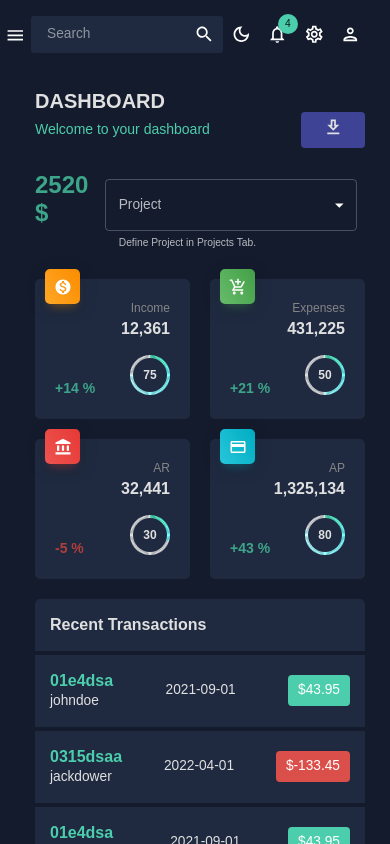
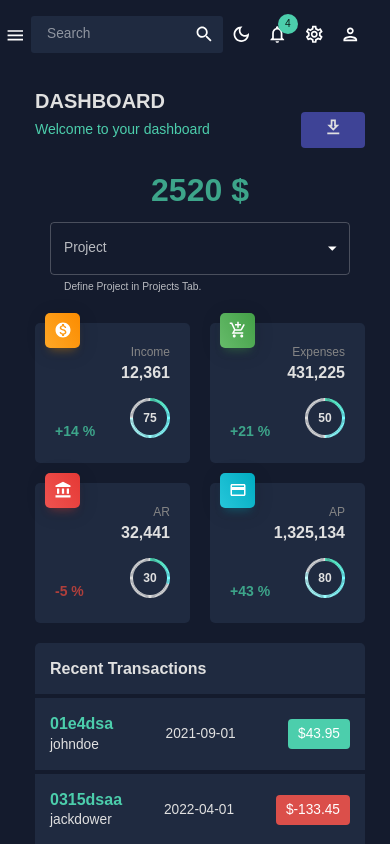
Before and after one commit to Samiomidi/cost-management, a Next.js app: page /dashboard in a window 390 px wide. Built offline with nearby package versions, Linux system fonts and the light colour scheme.

Commit message:
dashboard-total number updated

```diff
--- a/pages/dashboard.js
+++ b/pages/dashboard.js
@@ -72,7 +72,9 @@ const Dashboard = ({ isLoading }) => {
       <Box display="flex" flexDirection="column" gap="20px">
         <Box
           display="flex"
+          flexDirection={isMobile ? "column" : "row"}
           justifyContent="space-between"
+          alignItems="center"
           sx={{
             "& .css-75gcxd-MuiFormLabel-root-MuiInputLabel-root.Mui-focused": {
               color: `${colors.primary[100]}`,
@@ -81,7 +83,7 @@ const Dashboard = ({ isLoading }) => {
         >
           <Tooltip title="Project Balance" placement="right-start" arrow>
             <Typography
-              variant={isMobile ? "h3" : "h1"}
+              variant={isMobile ? "h2" : "h1"}
               color={colors.secondary[600]}
               fontWeight="bold"
               sx={{ mb: "5px" }}
@@ -89,7 +91,7 @@ const Dashboard = ({ isLoading }) => {
               2520 $
             </Typography>
           </Tooltip>
-          <FormControl sx={{ m: 1, width: 300 }}>
+          <FormControl sx={{ m: 1, width: 300, flex: 1 }}>
             <InputLabel id="demo-multiple-checkbox-label">Project</InputLabel>
             <Select
               labelId="demo-multiple-checkbox-label"
```
